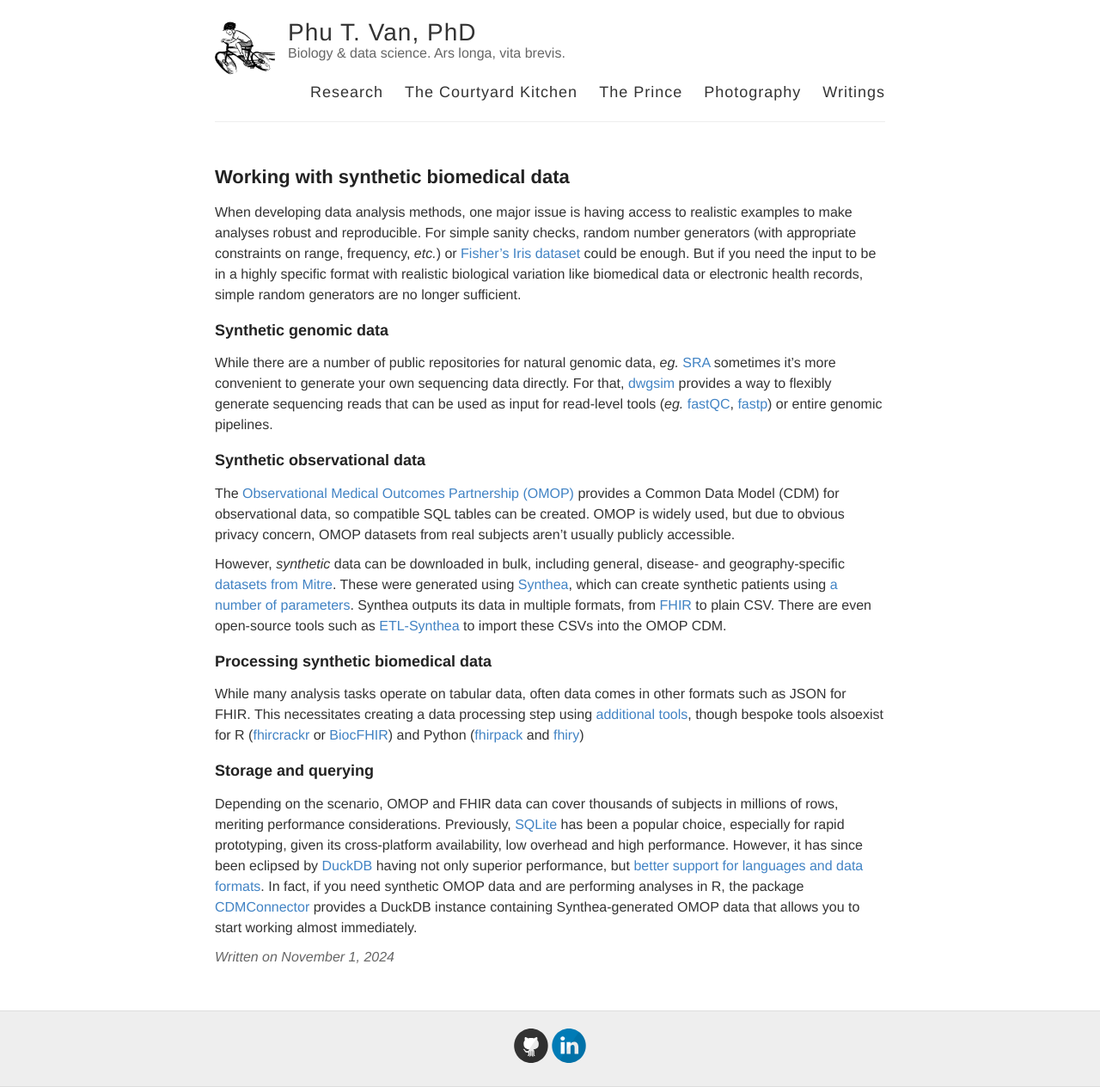
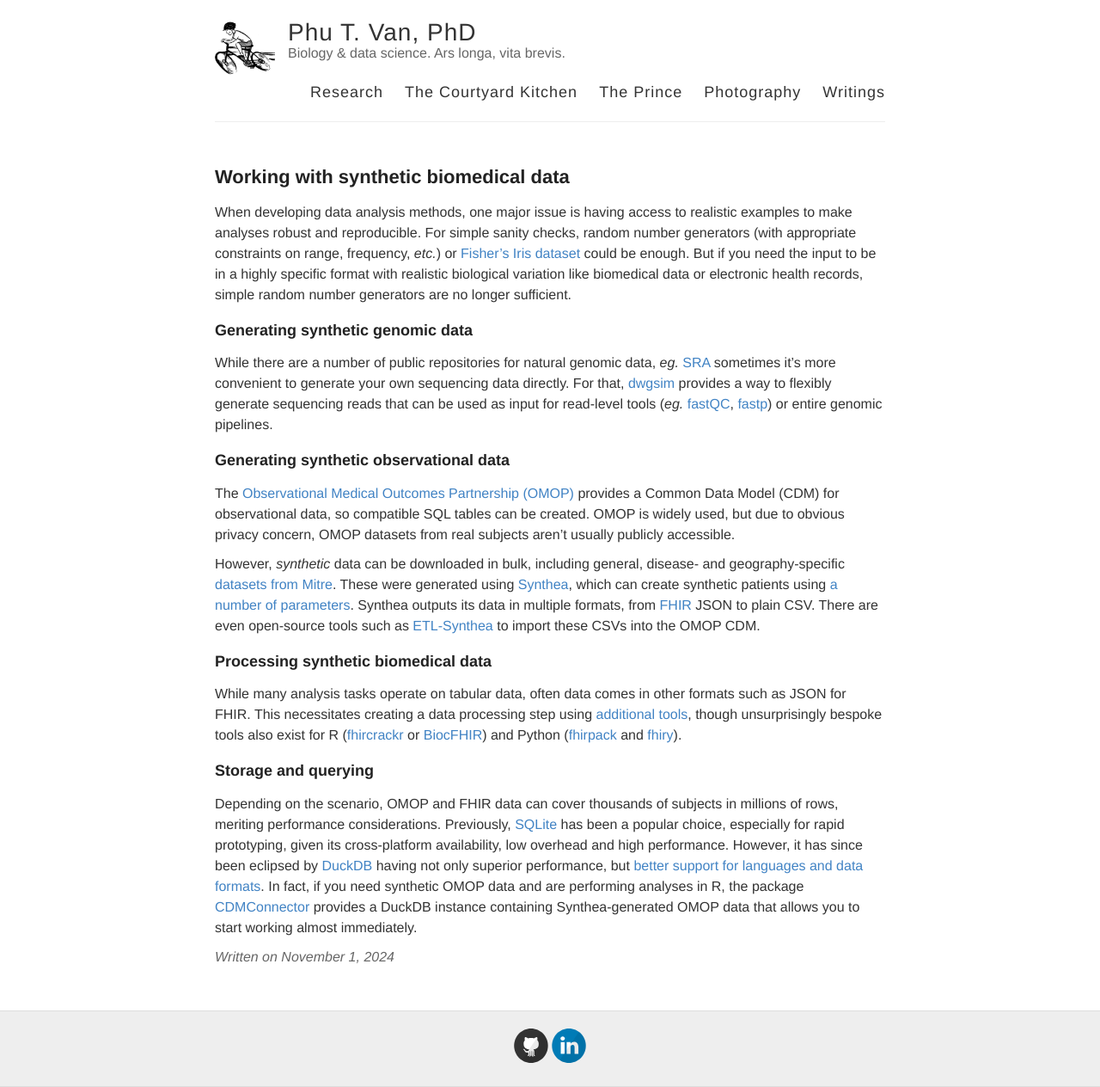
Before and after one commit to ptvan/ptvan.github.io, a Jekyll site: the page built from _posts/2024-11-01-synthetic-biomedical-data.md, in a window 1280 px wide. Shown: the whole page at 86% size. Built offline with Jekyll 4.4.1, drawn with Linux system fonts in a browser that asks for light colours.

Commit message:
minor formatting

```diff
--- a/_posts/2024-11-01-synthetic-biomedical-data.md
+++ b/_posts/2024-11-01-synthetic-biomedical-data.md
@@ -3,18 +3,18 @@
 title: Working with synthetic biomedical data
 ---
 
-When developing data analysis methods, one major issue is having access to realistic examples to make analyses robust and reproducible. For simple sanity checks, random number generators (with appropriate constraints on range, frequency, _etc._) or [Fisher's Iris dataset](https://en.wikipedia.org/wiki/Iris_flower_data_set) could be enough. But if you need the input to be in a highly specific format with realistic biological variation like biomedical data or electronic health records, simple random generators are no longer sufficient.
+When developing data analysis methods, one major issue is having access to realistic examples to make analyses robust and reproducible. For simple sanity checks, random number generators (with appropriate constraints on range, frequency, _etc._) or [Fisher's Iris dataset](https://en.wikipedia.org/wiki/Iris_flower_data_set) could be enough. But if you need the input to be in a highly specific format with realistic biological variation like biomedical data or electronic health records, simple random number generators are no longer sufficient.
 
-### Synthetic genomic data
+### Generating synthetic genomic data
 While there are a number of public repositories for natural genomic data, _eg._ [SRA](https://www.ncbi.nlm.nih.gov/sra) sometimes it's more convenient to generate your own sequencing data directly. For that, [dwgsim](https://github.com/nh13/DWGSIM) provides a way to flexibly generate sequencing reads that can be used as input for read-level tools (_eg._ [fastQC](https://www.bioinformatics.babraham.ac.uk/projects/fastqc/), [fastp](https://github.com/OpenGene/fastp)) or entire genomic pipelines.
 
-### Synthetic observational data
+### Generating synthetic observational data
 The [Observational Medical Outcomes Partnership (OMOP)](https://www.ohdsi.org/data-standardization/) provides a Common Data Model (CDM) for observational data, so compatible SQL tables can be created. OMOP is widely used, but due to obvious privacy concern, OMOP datasets from real subjects aren't usually publicly accessible.
 
-However, _synthetic_ data can be downloaded in bulk, including general, disease- and geography-specific [datasets from Mitre](https://synthea.mitre.org/downloads). These were generated using [Synthea](https://github.com/synthetichealth/synthea), which can create synthetic patients using [a number of parameters](https://synthetichealth.github.io/spt/#/customizer). Synthea outputs its data in multiple formats, from [FHIR](https://hl7.org/fhir/) to plain CSV. There are even open-source tools such as [ETL-Synthea](https://github.com/OHDSI/ETL-Synthea) to import these CSVs into the OMOP CDM.
+However, _synthetic_ data can be downloaded in bulk, including general, disease- and geography-specific [datasets from Mitre](https://synthea.mitre.org/downloads). These were generated using [Synthea](https://github.com/synthetichealth/synthea), which can create synthetic patients using [a number of parameters](https://synthetichealth.github.io/spt/#/customizer). Synthea outputs its data in multiple formats, from [FHIR](https://hl7.org/fhir/) JSON to plain CSV. There are even open-source tools such as [ETL-Synthea](https://github.com/OHDSI/ETL-Synthea) to import these CSVs into the OMOP CDM.
 
 ### Processing synthetic biomedical data
-While many analysis tasks operate on tabular data, often data comes in other formats such as JSON for FHIR. This necessitates creating a data processing step using [additional tools](https://ptvan.github.io/command-line-tools/), though bespoke tools alsoexist for R ([fhircrackr](https://github.com/polar-fhir/fhircrackr) or [BiocFHIR](https://bioconductor.org/packages/release/bioc/html/BiocFHIR.html)) and Python ([fhirpack](https://pypi.org/project/fhirpack/) and [fhiry](https://github.com/dermatologist/fhiry))
+While many analysis tasks operate on tabular data, often data comes in other formats such as JSON for FHIR. This necessitates creating a data processing step using [additional tools](https://ptvan.github.io/command-line-tools/), though unsurprisingly bespoke tools also exist for R ([fhircrackr](https://github.com/polar-fhir/fhircrackr) or [BiocFHIR](https://bioconductor.org/packages/release/bioc/html/BiocFHIR.html)) and Python ([fhirpack](https://pypi.org/project/fhirpack/) and [fhiry](https://github.com/dermatologist/fhiry)).
 
 ### Storage and querying
 Depending on the scenario, OMOP and FHIR data can cover thousands of subjects in millions of rows, meriting performance considerations. Previously, [SQLite](https://www.sqlite.org/index.html) has been a popular choice, especially for rapid prototyping, given its cross-platform availability, low overhead and high performance. However, it has since been eclipsed by [DuckDB](https://duckdb.org) having not only superior performance, but [better support for languages and data formats](https://dirk-petersen.medium.com/researchers-please-replace-sqlite-with-duckdb-now-f038044a2702). In fact, if you need synthetic OMOP data and are performing analyses in R, the package [CDMConnector](https://cran.r-project.org/web/packages/CDMConnector/index.html) provides a DuckDB instance containing Synthea-generated OMOP data that allows you to start working almost immediately.
```
